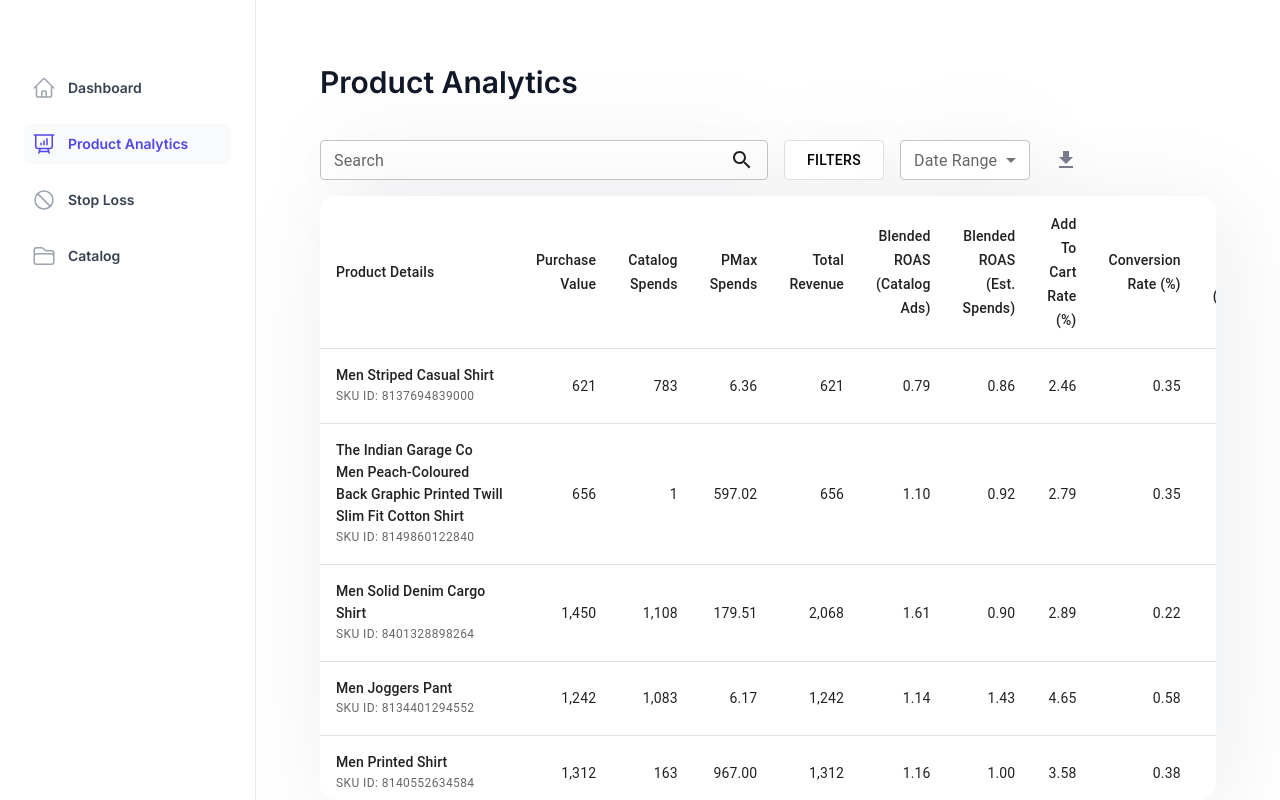
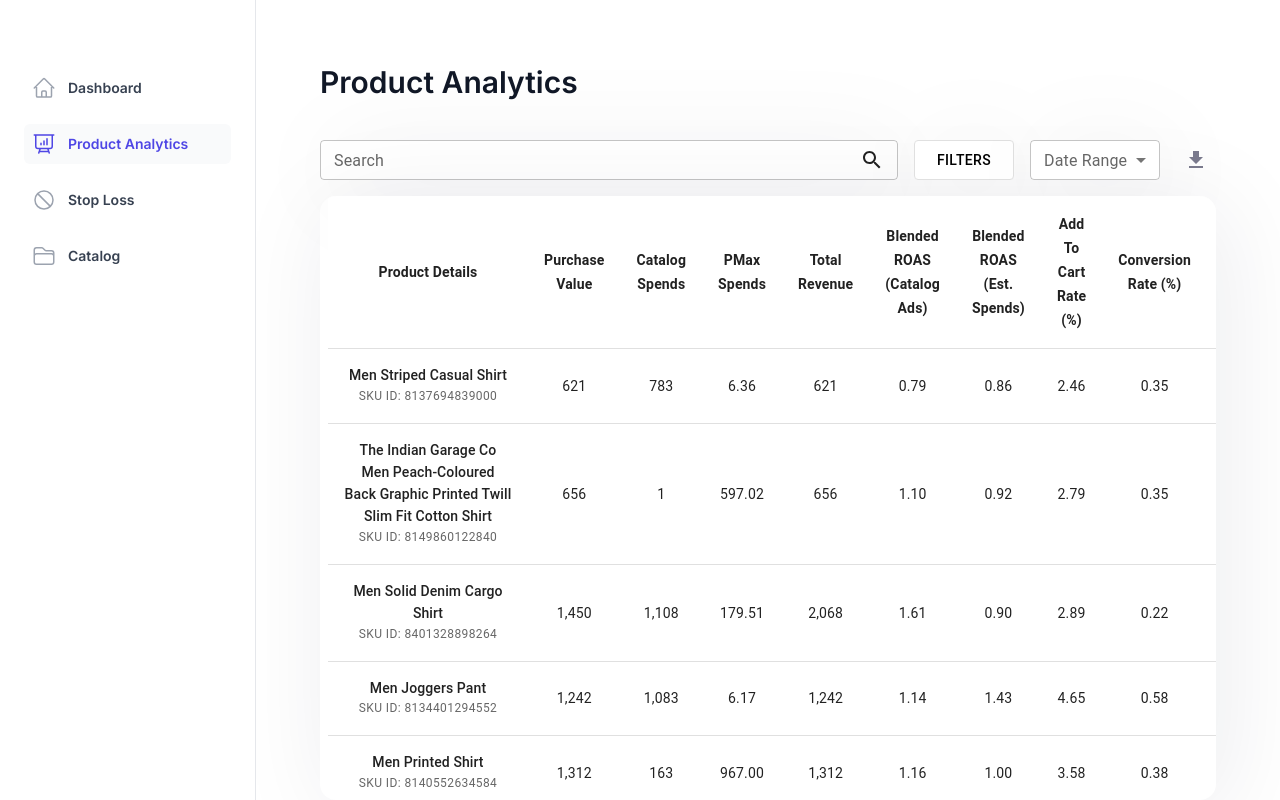
Before and after one commit to theonesud/aydus-fe, a Next.js app: page /productAnalytics in a window 1280 px wide. Built offline with nearby package versions, Linux system fonts and the light colour scheme.

Commit message:
more css changes

```diff
--- a/src/components/FilterComponent.js
+++ b/src/components/FilterComponent.js
@@ -85,7 +85,7 @@ const FilterComponent = ({
                     endAdornment: <SearchIcon />,
                 }}
                 sx={{
-                    width: '50%',
+                    flexGrow: 1,
                     boxShadow: '10px 10px 100px 0px rgba(16, 28, 45, 0.08)',
                 }}
             />
--- a/src/components/Table.js
+++ b/src/components/Table.js
@@ -1,38 +1,51 @@
 import React, { useEffect, useState } from 'react';
 import { parse } from 'papaparse';
-import { Paper, Table, TableBody, TableCell, TableContainer, TableHead, TableRow, Box, Typography, TablePagination } from '@mui/material';
+import {
+    Paper,
+    Table,
+    TableBody,
+    TableCell,
+    TableContainer,
+    TableHead,
+    TableRow,
+    Box,
+    Typography,
+    TablePagination,
+} from '@mui/material';
 
 const useCSVData = () => {
     const [data, setData] = useState([]);
 
     useEffect(() => {
         fetch('/products.csv') // Ensure the CSV is in the correct directory
-      .then(response => response.text())
-      .then(csvData => {
+            .then((response) => response.text())
+            .then((csvData) => {
                 parse(csvData, {
                     header: true,
                     skipEmptyLines: true,
                     complete: (results) => {
-            const formattedData = results.data.map(row => {
+                        const formattedData = results.data.map((row) => {
                             const formattedRow = {};
-              Object.keys(row).forEach(key => {
+                            Object.keys(row).forEach((key) => {
                                 // Remove extra spaces and special characters from keys
-                const cleanKey = key.trim().replace(/[().% ]+/g, '');
+                                const cleanKey = key
+                                    .trim()
+                                    .replace(/[().% ]+/g, '');
                                 formattedRow[cleanKey] = row[key];
                             });
                             return formattedRow;
                         });
                         setData(formattedData);
-          }
+                    },
                 });
             })
-      .catch(err => console.error("Failed to load CSV data:", err));
+            .catch((err) => console.error('Failed to load CSV data:', err));
     }, []);
 
     return data;
 };
 
-const AnalyticsTable = ({data}) => {
+const AnalyticsTable = ({ data }) => {
     const productsData = useCSVData();
     const [page, setPage] = useState(0);
     const [rowsPerPage, setRowsPerPage] = useState(10);
@@ -46,60 +59,217 @@ const AnalyticsTable = ({data}) => {
         setPage(0);
     };
 
-
     return (
-    <Paper sx={{ width: '100%', overflow: 'hidden' ,marginTop:2,boxShadow: '10px 10px 100px 0px rgba(16, 28, 45, 0.08)',borderRadius:4}}>
-      <TableContainer sx={{ maxHeight: 600, overflowX: 'auto' }}>
+        <Paper
+            sx={{
+                width: '100%',
+                overflow: 'hidden',
+                marginTop: 2,
+                boxShadow: '10px 10px 100px 0px rgba(16, 28, 45, 0.08)',
+                borderRadius: 4,
+            }}
+        >
+            <TableContainer
+                sx={{ maxHeight: 600, overflowX: 'auto', paddingX: 1 }}
+            >
                 <Table stickyHeader aria-label="product analytics table">
                     <TableHead>
                         <TableRow>
-              <TableCell sx={{ minWidth: 200, position: 'sticky', left: 0, background: '#fff', zIndex: 10 }}>Product Details</TableCell>
-              <TableCell align="right">Purchase Value</TableCell>
-              <TableCell align="right">Catalog Spends</TableCell>
-              <TableCell align="right">PMax Spends</TableCell>
-              <TableCell align="right">Total Revenue</TableCell>
-              <TableCell align="right">Blended ROAS (Catalog Ads)</TableCell>
-              <TableCell align="right">Blended ROAS (Est. Spends)</TableCell>
-              <TableCell align="right">Add To Cart Rate (%)</TableCell>
-              <TableCell align="right">Conversion Rate (%)</TableCell>
-              <TableCell align="right">Total Spend (Estimated)</TableCell>
-              <TableCell align="right">Transaction Rate (%)</TableCell>
-              <TableCell align="right">Google CPC</TableCell>
-              <TableCell align="right">Google CTR</TableCell>
-              <TableCell align="right">Google Clicks</TableCell>
-              <TableCell align="right">Fb Impressions</TableCell>
-              <TableCell align="right">Fb CPC</TableCell>
-              <TableCell align="right">Fb Clicks</TableCell>
+                            <TableCell
+                                align="center"
+                                sx={{
+                                    minWidth: 200,
+                                    position: 'sticky',
+                                    left: 0,
+                                    background: '#fff',
+                                    zIndex: 10,
+                                    fontWeight: 'bold',
+                                }}
+                            >
+                                Product Details
+                            </TableCell>
+                            <TableCell
+                                align="center"
+                                sx={{ fontWeight: 'bold' }}
+                            >
+                                Purchase Value
+                            </TableCell>
+                            <TableCell
+                                align="center"
+                                sx={{ fontWeight: 'bold' }}
+                            >
+                                Catalog Spends
+                            </TableCell>
+                            <TableCell
+                                align="center"
+                                sx={{ fontWeight: 'bold' }}
+                            >
+                                PMax Spends
+                            </TableCell>
+                            <TableCell
+                                align="center"
+                                sx={{ fontWeight: 'bold' }}
+                            >
+                                Total Revenue
+                            </TableCell>
+                            <TableCell
+                                align="center"
+                                sx={{ fontWeight: 'bold' }}
+                            >
+                                Blended ROAS (Catalog Ads)
+                            </TableCell>
+                            <TableCell
+                                align="center"
+                                sx={{ fontWeight: 'bold' }}
+                            >
+                                Blended ROAS (Est. Spends)
+                            </TableCell>
+                            <TableCell
+                                align="center"
+                                sx={{ fontWeight: 'bold' }}
+                            >
+                                Add To Cart Rate (%)
+                            </TableCell>
+                            <TableCell
+                                align="center"
+                                sx={{ fontWeight: 'bold' }}
+                            >
+                                Conversion Rate (%)
+                            </TableCell>
+                            <TableCell
+                                align="center"
+                                sx={{ fontWeight: 'bold' }}
+                            >
+                                Total Spend (Estimated)
+                            </TableCell>
+                            <TableCell
+                                align="center"
+                                sx={{ fontWeight: 'bold' }}
+                            >
+                                Transaction Rate (%)
+                            </TableCell>
+                            <TableCell
+                                align="center"
+                                sx={{ fontWeight: 'bold' }}
+                            >
+                                Google CPC
+                            </TableCell>
+                            <TableCell
+                                align="center"
+                                sx={{ fontWeight: 'bold' }}
+                            >
+                                Google CTR
+                            </TableCell>
+                            <TableCell
+                                align="center"
+                                sx={{ fontWeight: 'bold' }}
+                            >
+                                Google Clicks
+                            </TableCell>
+                            <TableCell
+                                align="center"
+                                sx={{ fontWeight: 'bold' }}
+                            >
+                                Fb Impressions
+                            </TableCell>
+                            <TableCell
+                                align="center"
+                                sx={{ fontWeight: 'bold' }}
+                            >
+                                Fb CPC
+                            </TableCell>
+                            <TableCell
+                                align="center"
+                                sx={{ fontWeight: 'bold' }}
+                            >
+                                Fb Clicks
+                            </TableCell>
                             {/* Add more table headers as needed */}
                         </TableRow>
                     </TableHead>
                     <TableBody>
-            {data.slice(page * rowsPerPage, page * rowsPerPage + rowsPerPage).map((row, index) => (
+                        {data
+                            .slice(
+                                page * rowsPerPage,
+                                page * rowsPerPage + rowsPerPage
+                            )
+                            .map((row, index) => (
                                 <TableRow key={index}>
-                <TableCell component="th" scope="row" sx={{ minWidth: 200, position: 'sticky', left: 0, background: '#fff', zIndex: 1 }}>
-                  <Box display="flex" flexDirection="column">
-                    <Typography variant="subtitle2">{row.ProductName}</Typography>
-                    <Typography variant="caption" color="textSecondary">
+                                    <TableCell
+                                        align="center"
+                                        component="th"
+                                        scope="row"
+                                        sx={{
+                                            minWidth: 200,
+                                            position: 'sticky',
+                                            left: 0,
+                                            background: '#fff',
+                                            zIndex: 1,
+                                        }}
+                                    >
+                                        <Box
+                                            display="flex"
+                                            flexDirection="column"
+                                        >
+                                            <Typography variant="subtitle2">
+                                                {row.ProductName}
+                                            </Typography>
+                                            <Typography
+                                                variant="caption"
+                                                color="textSecondary"
+                                            >
                                                 SKU ID: {row.ProductSku}
                                             </Typography>
                                         </Box>
                                     </TableCell>
-                <TableCell align="right">{row.PurchaseValue}</TableCell>
-                <TableCell align="right">{row.SpendsCatalogAds}</TableCell>
-                <TableCell align="right">{row.SpendsPMaxAds}</TableCell>
-                <TableCell align="right">{row.TotalRevenue}</TableCell>
-                <TableCell align="right">{row.BlendedROASCatalogAds}</TableCell>
-                <TableCell align="right">{row.BlendedROASEstSpends}</TableCell>
-                <TableCell align="right">{row.AddToCartRate}</TableCell>
-                <TableCell align="right">{row.ConversionRate}</TableCell>
-                <TableCell align="right">{row.TotalSpendEstimated}</TableCell>
-                <TableCell align="right">{row.TransactionRate}</TableCell>
-                <TableCell align="right">{row.GoogleCPC}</TableCell>
-                <TableCell align="right">{row.GoogleCTR}</TableCell>
-                <TableCell align="right">{row.GoogleClicks}</TableCell>
-                <TableCell align="right">{row.FbImpressions}</TableCell>
-                <TableCell align="right">{row.FbCPC}</TableCell>
-                <TableCell align="right">{row.FbClicks}</TableCell>
+                                    <TableCell align="center">
+                                        {row.PurchaseValue}
+                                    </TableCell>
+                                    <TableCell align="center">
+                                        {row.SpendsCatalogAds}
+                                    </TableCell>
+                                    <TableCell align="center">
+                                        {row.SpendsPMaxAds}
+                                    </TableCell>
+                                    <TableCell align="center">
+                                        {row.TotalRevenue}
+                                    </TableCell>
+                                    <TableCell align="center">
+                                        {row.BlendedROASCatalogAds}
+                                    </TableCell>
+                                    <TableCell align="center">
+                                        {row.BlendedROASEstSpends}
+                                    </TableCell>
+                                    <TableCell align="center">
+                                        {row.AddToCartRate}
+                                    </TableCell>
+                                    <TableCell align="center">
+                                        {row.ConversionRate}
+                                    </TableCell>
+                                    <TableCell align="center">
+                                        {row.TotalSpendEstimated}
+                                    </TableCell>
+                                    <TableCell align="center">
+                                        {row.TransactionRate}
+                                    </TableCell>
+                                    <TableCell align="center">
+                                        {row.GoogleCPC}
+                                    </TableCell>
+                                    <TableCell align="center">
+                                        {row.GoogleCTR}
+                                    </TableCell>
+                                    <TableCell align="center">
+                                        {row.GoogleClicks}
+                                    </TableCell>
+                                    <TableCell align="center">
+                                        {row.FbImpressions}
+                                    </TableCell>
+                                    <TableCell align="center">
+                                        {row.FbCPC}
+                                    </TableCell>
+                                    <TableCell align="center">
+                                        {row.FbClicks}
+                                    </TableCell>
                                     {/* Add more table cells as needed */}
                                 </TableRow>
                             ))}
```
Lines whose indentation alone changed are shown as unchanged.
